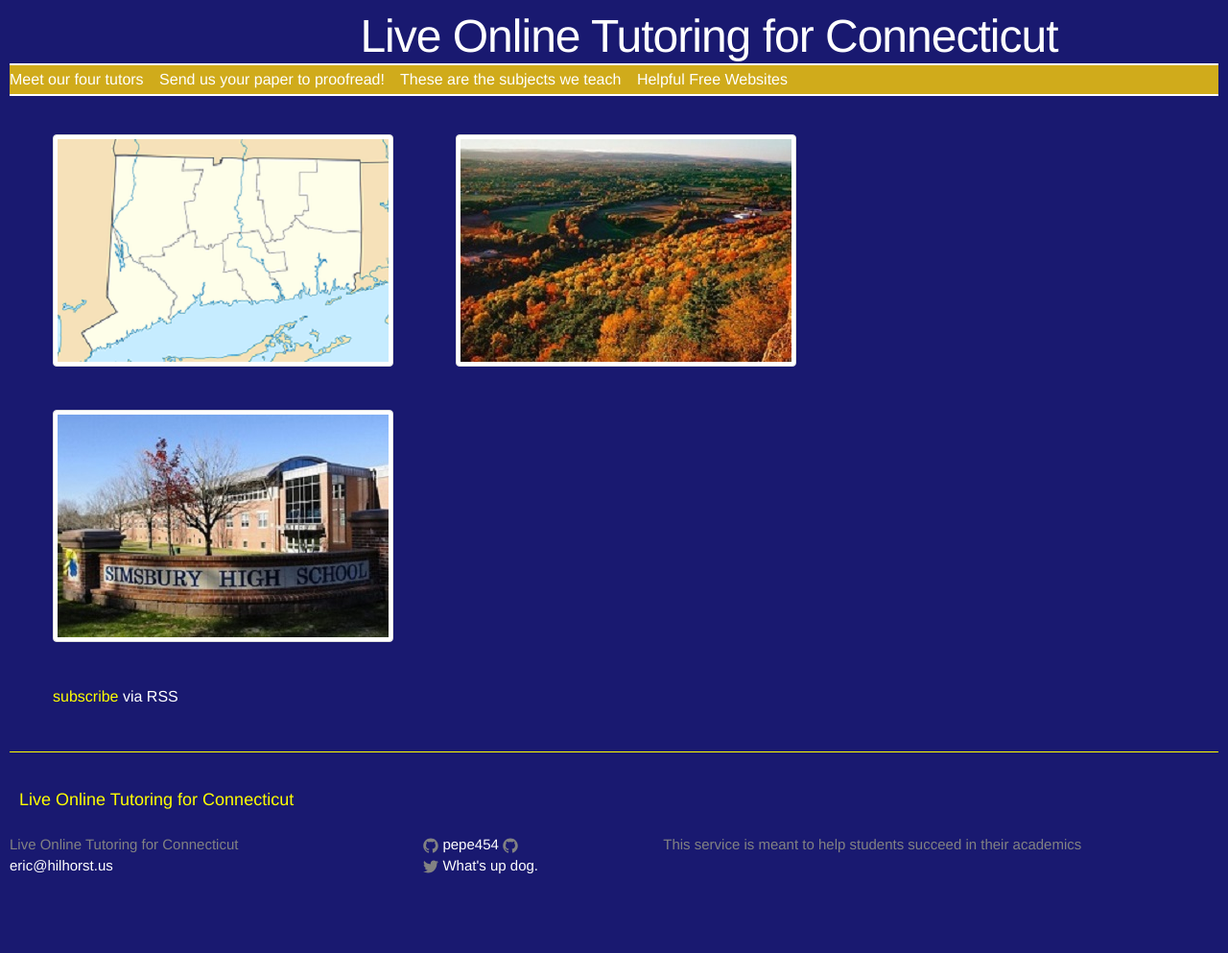
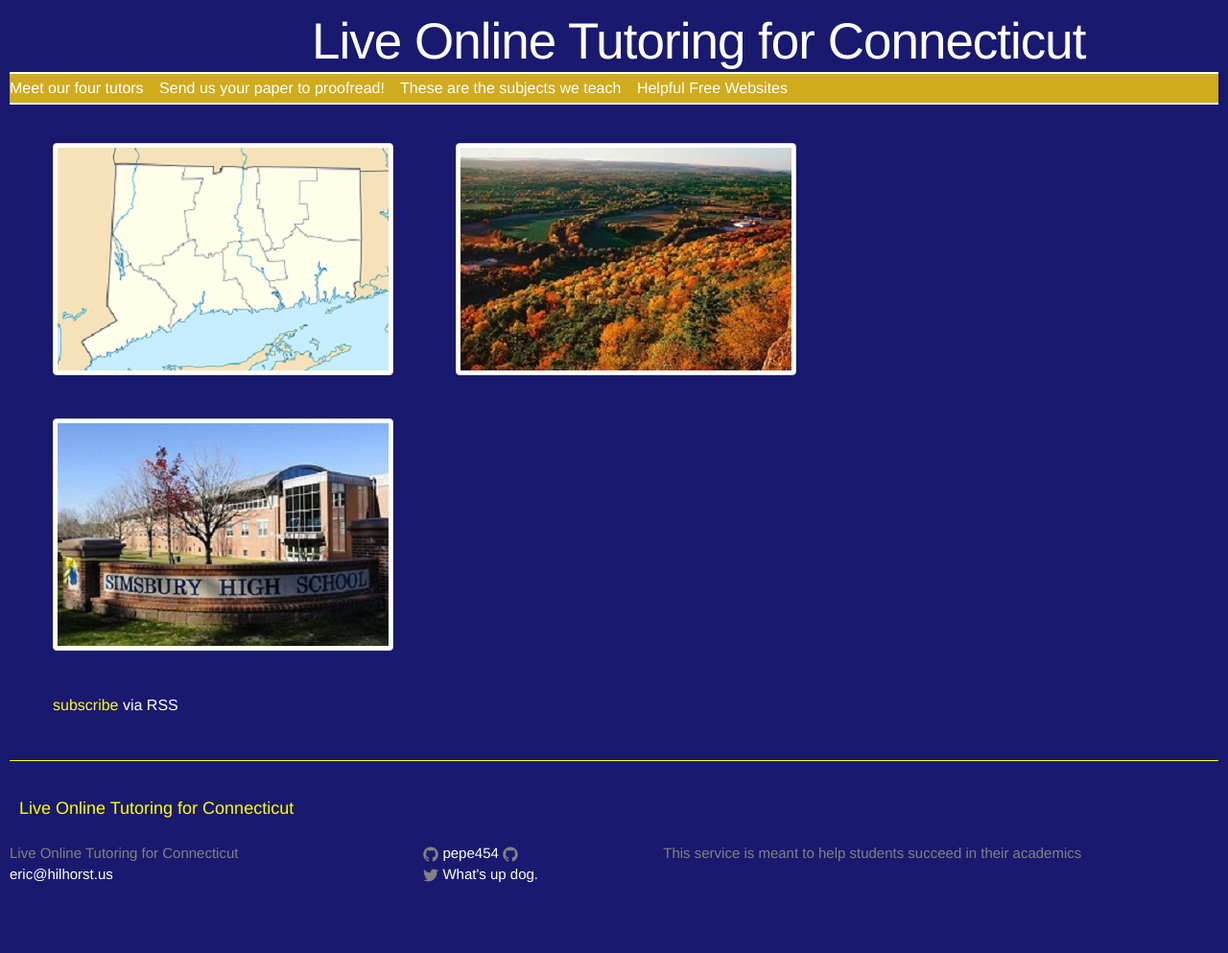
Before and after one commit to pepe454/pepe454.github.io, a Jekyll site: the page built from index.html, in a window 1280 px wide. Shown: the whole page at 96% size. Built offline with Jekyll 4.4.1, drawn with Linux system fonts in a browser that asks for light colours.

Commit message:
Update _layout.scss

```diff
--- a/_sass/_layout.scss
+++ b/_sass/_layout.scss
@@ -9,14 +9,12 @@
 }
 
 .site-title {
-    font-size: 48px;
+    font-size: 53px;
     font-weight: 275;
-    line-height: 56px;
+    line-height: 65px;
     letter-spacing: -1px;
     color: white;
-    margin-top: 25%;
-    margin-left: 29%;
-    margin-bottom: 25%;
+    margin-left: 25%;
     @include media-query($on-palm) {
       margin-left: 0%;
       text-align: left;
```
